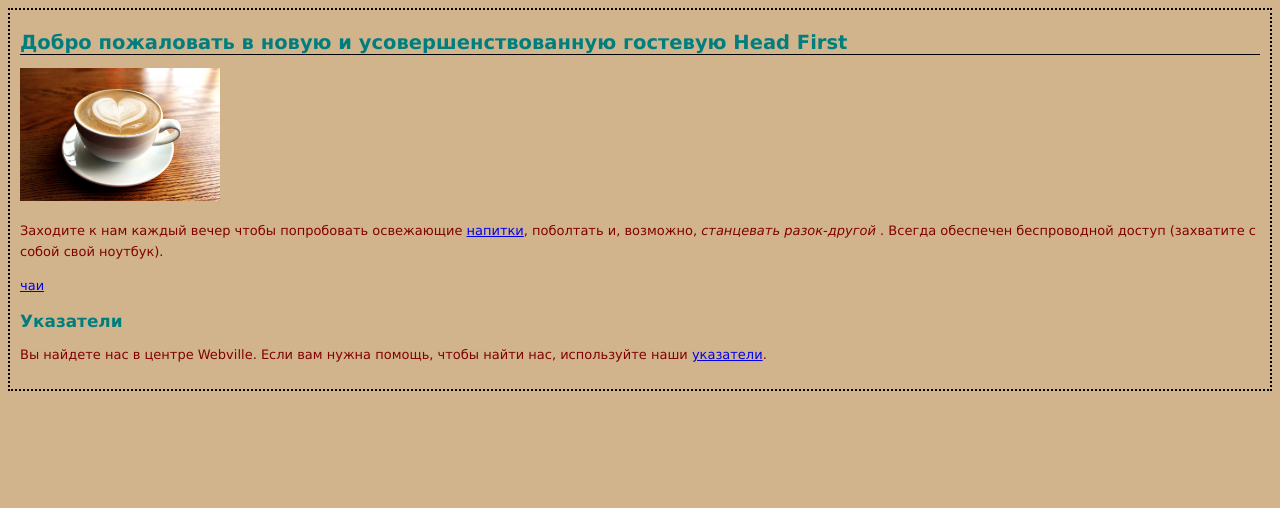
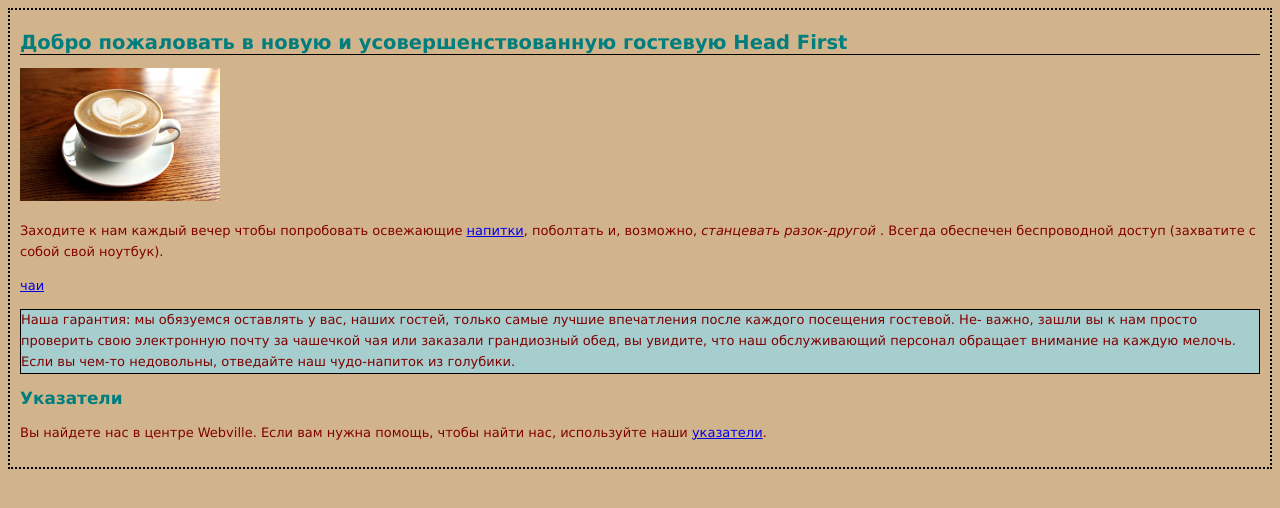
Before and after one commit to kumovo/starbuss, a plain HTML site: page lounge/lounge.html in a window 1280 px wide. Drawn offline with Linux system fonts and the light colour scheme.

Commit message:
feat: создан стиль оформления для обзаца с гарантией

```diff
--- a/lounge/louge.css
+++ b/lounge/louge.css
@@ -35,3 +35,9 @@ p.greentea {
 p.klukva {
   color: coral;
 }
+.guarantee {
+ border-color: black;
+ border-width: 1px;
+ border-style: solid;
+ background-color: #a7cece;
+}
--- a/lounge/lounge.html
+++ b/lounge/lounge.html
@@ -14,6 +14,14 @@
   </p>
   <p><a href="../about/index.html">чаи</a>
   </p>
+    <p class="guarantee">
+ Наша гарантия: мы обязуемся оставлять у вас, наших гостей, только
+ самые лучшие впечатления после каждого посещения гостевой. Не-
+ важно, зашли вы к нам просто проверить свою электронную почту
+ за чашечкой чая или заказали грандиозный обед, вы увидите, что наш
+ обслуживающий персонал обращает внимание на каждую мелочь. Если вы
+ чем-то недовольны, отведайте наш чудо-напиток из голубики.
+</p>
   <h2>Указатели</h2>
   <p>
     Вы найдете нас в центре Webville. Если вам нужна помощь, чтобы найти нас, используйте наши <a href="../about/directions.html">указатели</a>.
```
